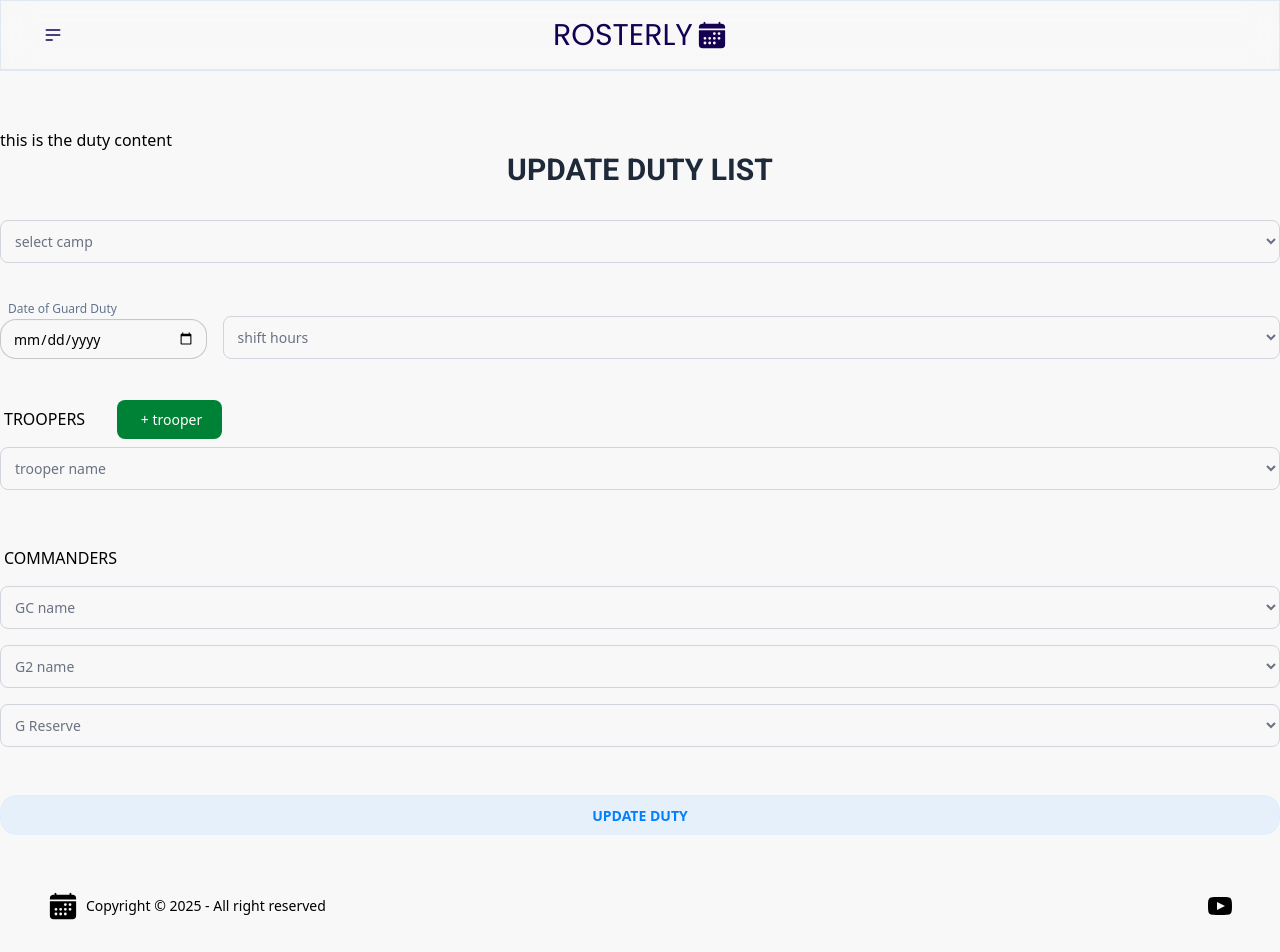
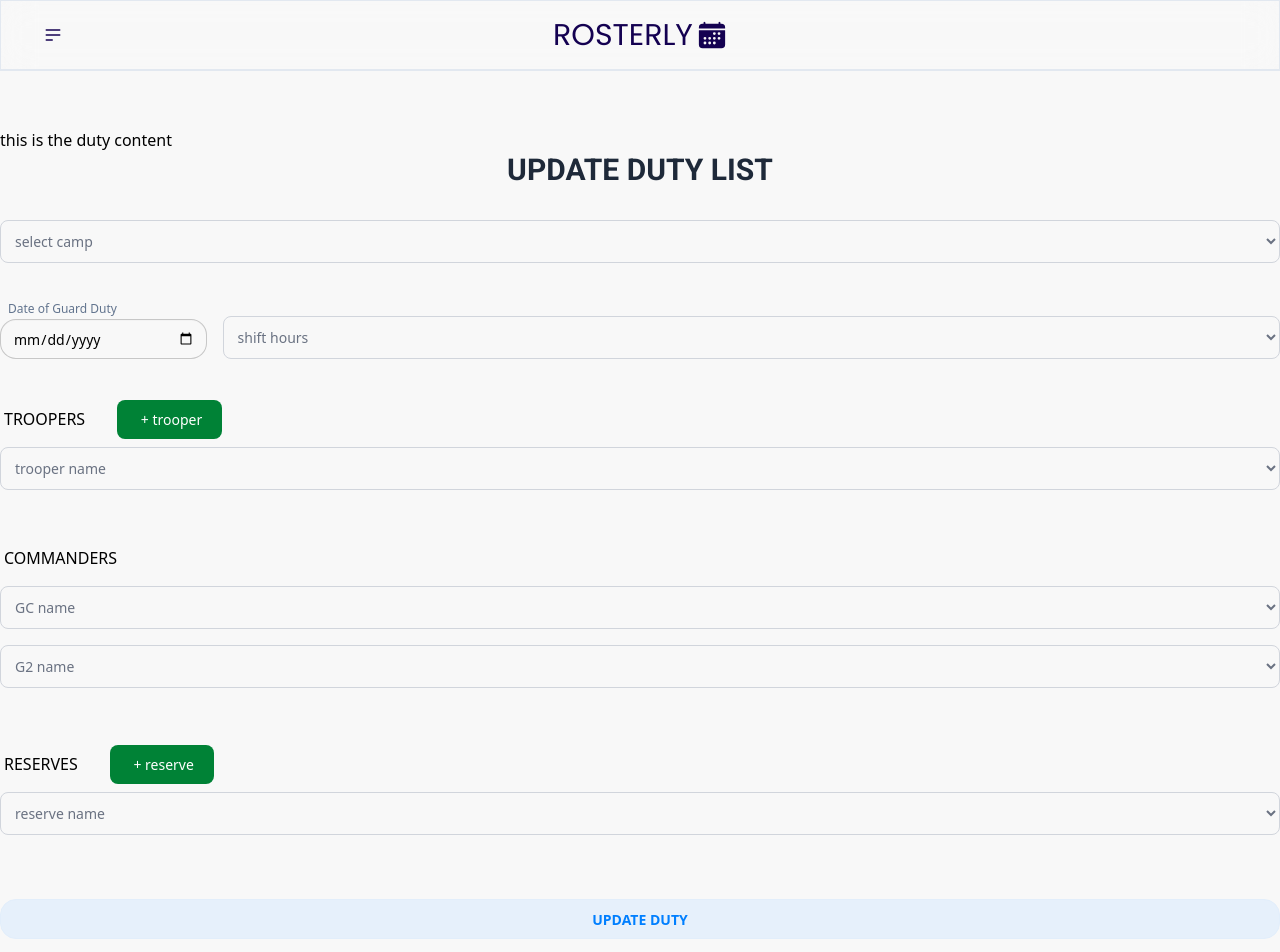
Before and after one commit to ongkitwei/Rosterly, a Next.js app: page /view-duty/duty-content in a window 1280 px wide. Shown: the top 952 px of the page. Built offline with nearby package versions, Linux system fonts and the light colour scheme.

Commit message:
Added reserve field

```diff
--- a/src/app/api/users/route.js
+++ b/src/app/api/users/route.js
@@ -5,7 +5,7 @@
 export async function POST(request) {
   try {
     await connectionToMongoDb();
-    const { camp, date, dayName, shift, troopersName, comdsName } =
+    const { camp, date, dayName, shift, troopersName, comdsName, reserveName } =
       await request.json();
     const newUser = new User({
       camp: camp,
@@ -14,6 +14,7 @@
       shift: shift,
       troopersName: troopersName,
       comdsName: comdsName,
+      reserveName: reserveName,
     });
     await newUser.save();
     return NextResponse.json(newUser, { status: 201 });
--- a/src/app/view-duty/page.jsx
+++ b/src/app/view-duty/page.jsx
@@ -31,7 +31,9 @@
           day={x.dayName}
           shift={x.shift}
           noOfPeople={
-            (x.comdsName?.length ?? 0) + (x.troopersName?.length ?? 0)
+            (x.comdsName?.length ?? 0) +
+            (x.troopersName?.length ?? 0) +
+            (x.reserveName?.length ?? 0)
           }
           camp={x.camp}
           guardcomd={x.comdsName?.[0]}
--- a/src/components/HomepageStats.jsx
+++ b/src/components/HomepageStats.jsx
@@ -13,7 +13,7 @@
 
   const [todayFormatted, setTodayFormatted] = useState(null);
   const [dateHasPassed, setDateHasPassed] = useState(0);
-
+  const [dateYetPassed, setDateYetPassed] = useState(0);
   useEffect(() => {
     const getUsers = async () => {
       try {
@@ -34,6 +34,8 @@
         response.data.map((x) => {
           if (isDatePassed(x.date)) {
             setDateHasPassed((prev) => prev + 1);
+          } else {
+            setDateYetPassed((prev) => prev + 1);
           }
         });
       } catch (err) {
@@ -64,7 +66,7 @@
         <div className="flex items-center gap-1 text-sm md:text-base">
           <p className="h-3 w-3 bg-yellow-400 rounded-md"></p>
 
-          <span className="font-bold">1</span>
+          <span className="font-bold">{dateYetPassed}</span>
           <span>In Progress</span>
         </div>
       </div>
--- a/src/jotai/DutyFormAtoms.js
+++ b/src/jotai/DutyFormAtoms.js
@@ -5,7 +5,7 @@
 const dateAtoms = atom("");
 const troopersMainAtoms = atom([""]);
 const commandersAtoms = atom([]);
-const reserveAtoms = atom([]);
+const reserveAtoms = atom([""]);
 
 export {
   campAtoms,
--- a/src/models/user.js
+++ b/src/models/user.js
@@ -8,6 +8,7 @@
   shift: { type: String, required: true },
   troopersName: { type: [String], required: true },
   comdsName: { type: [String], required: true },
+  reserveName: { type: [String], required: true },
 });
 
 const User = mongoose.models.User || mongoose.model("User", userSchema);
--- a/src/ui/Calendar.jsx
+++ b/src/ui/Calendar.jsx
@@ -102,7 +102,7 @@
         </div>
         <div className="flex items-center gap-2 pr-2.5">
           <p className="h-3 w-3 bg-green-400 rounded-md"></p>
-          <span>Active Duty</span>
+          <span>Al Duties</span>
         </div>
       </legend>
     </div>
--- a/src/ui/Form.jsx
+++ b/src/ui/Form.jsx
@@ -3,6 +3,7 @@
 import { Roboto } from "next/font/google";
 import names from "../../data/troopersNames.json";
 import comdnames from "../../data/comdsNames.json";
+import allnames from "../../data/names.json";
 import { useAtom } from "jotai";
 import axios from "axios";
 import { getDayName } from "@/util/index";
@@ -24,6 +25,7 @@
   const [shift, setShift] = useAtom(shiftAtoms);
   const [troopersName, setTroopersName] = useAtom(troopersMainAtoms);
   const [comdsName, setComdsName] = useAtom(commandersAtoms);
+  const [reserveName, setReserveName] = useAtom(reserveAtoms);
 
   const [isAdded, setIsAdded] = useState(false);
 
@@ -49,6 +51,7 @@
         shift,
         troopersName,
         comdsName,
+        reserveName,
       });
       console.log(response);
       setIsAdded(!isAdded);
@@ -57,6 +60,7 @@
       setDate("");
       setCamp("");
       setShift("");
+      setReserveName([""]);
     } catch (err) {
       console.error(err);
     }
@@ -165,7 +169,7 @@
             ))}
           </select>
           <select
-            className="mt-4 border border-gray-300 text-sm rounded-lg focus:border-gray-500 block w-full p-2.5 placeholder-gray-400 text-gray-500 focus:ring-gray-500"
+            className="mt-4 border border-gray-300 text-sm rounded-lg focus:border-gray-500 block w-full p-2.5 placeholder-gray-400 text-gray-500 focus:ring-gray-500 mb-16"
             onChange={(e) => {
               const updated = [...comdsName];
               updated[1] = e.target.value; // for GC1
@@ -182,8 +186,8 @@
               </option>
             ))}
           </select>
-          <select
-            className="mt-4 border border-gray-300 text-sm rounded-lg focus:border-gray-500 block w-full p-2.5 placeholder-gray-400 text-gray-500 focus:ring-gray-500"
+          {/* <select
+            className="mt-4 border border-gray-300 text-sm rounded-lg focus:border-gray-500 block w-full p-2.5 placeholder-gray-400 text-gray-500 focus:ring-gray-500 mb-12"
             onChange={(e) => {
               const updated = [...comdsName];
               updated[2] = e.target.value; // for GC1
@@ -199,8 +203,39 @@
                 {name}
               </option>
             ))}
-          </select>
+          </select> */}
+          <span className="pl-1 pr-8">RESERVES</span>
+          <span
+            className="focus:outline-none text-white bg-green-700 hover:bg-green-800 focus:ring-4 focus:ring-green-300 font-medium rounded-lg text-sm px-5 py-2.5 me-2 mb-2 dark:bg-green-600 dark:hover:bg-green-700 dark:focus:ring-green-800 hover:cursor-pointer"
+            onClick={() => setReserveName([...reserveName, ""])}
+          >
+            {" "}
+            + reserve
+          </span>
+          {reserveName.map((name, index) => (
+            <select
+              className="border border-gray-300 text-sm rounded-lg focus:border-gray-500 block w-full p-2.5 placeholder-gray-400 text-gray-500 focus:ring-gray-500 mb-4 mt-4"
+              onChange={(e) => {
+                const updated = [...reserveName];
+                updated[index] = e.target.value;
+                setReserveName(updated);
+              }}
+              value={reserveName[index] || ""}
+              key={index}
+            >
+              <option value="" disabled>
+                reserve name
+              </option>
+
+              {allnames.map((name, index) => (
+                <option key={index} value={name}>
+                  {name}
+                </option>
+              ))}
+            </select>
+          ))}
         </div>
+
         <button className="btn btn-soft btn-info mt-12 w-full" type="submit">
           {buttonName}
         </button>
```
